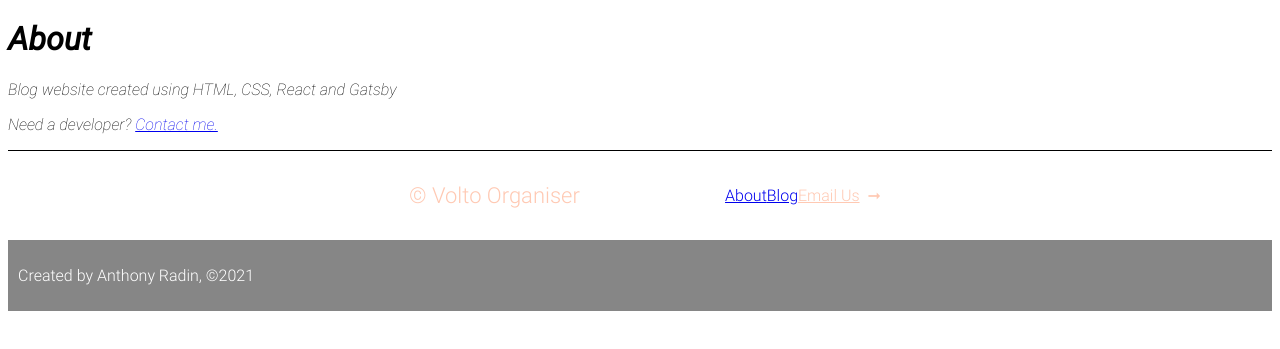
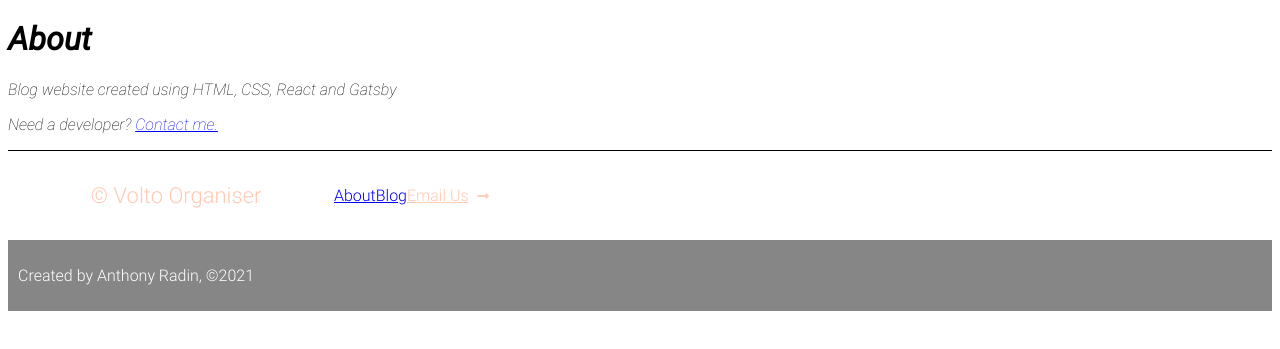
Before and after one commit to rotcelloCehT/photo-organiser-website, a Gatsby site: page /about in a window 1280 px wide. Shown: the part 91-440 px from the top of the page. Built offline with nearby package versions, Linux system fonts and the light colour scheme; Gatsby itself is replaced by a stand-in of ours.

Commit message:
fixed footer alignement on desktop

```diff
--- a/src/components/footer.module.scss
+++ b/src/components/footer.module.scss
@@ -115,15 +115,16 @@
     .footer {
         flex-direction: row;
         flex-wrap: wrap;
-        justify-content: center;
         align-items: center;
     }
     .contact {
+        align-items: center;
         width: 25%;
         margin-top: 0;
     }
 
     .footer-info {
+        align-items: center;
         width: 25%;
     }
 }
```
